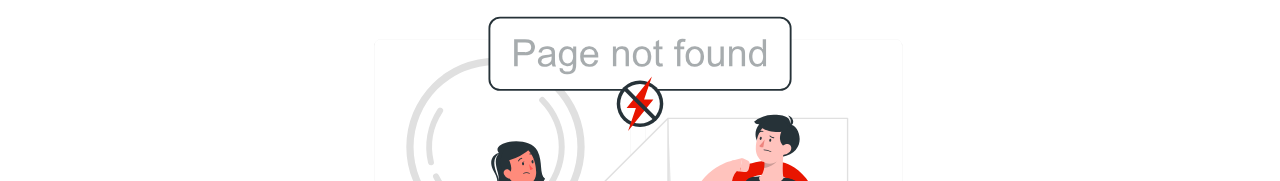
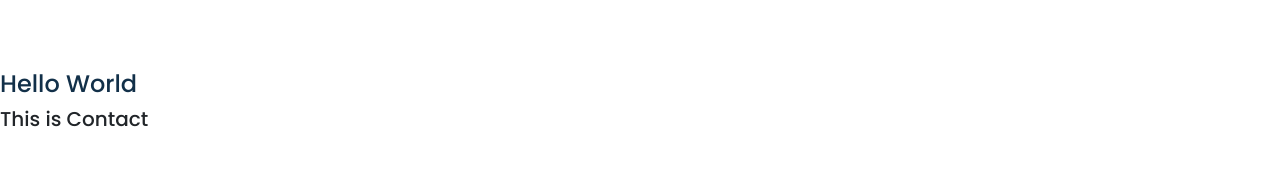
Before and after one commit to wawanneutron/tokobangunan, a Vue app: page /contact in a window 1280 px wide. Shown: the part 180-361 px from the top of the page. Built offline with nearby package versions, Linux system fonts and the light colour scheme; no server answers; what vue-sweetalert2 would draw is missing.

Commit message:
add new page contact and about

```diff
--- a/src/router/index.js
+++ b/src/router/index.js
@@ -71,6 +71,16 @@ const routes = [
     name: "login",
     component: () => import("@/views/auth/Login.vue"),
   },
+   {
+    path: "/about",
+    name: "about",
+    component: () => import("@/views/About.vue"),
+  },
+   {
+    path: "/contact",
+    name: "contact",
+    component: () => import("@/views/Contact.vue"),
+  },
 ];
 
 // create router
--- /dev/null
+++ b/src/views/About.vue
@@ -0,0 +1,6 @@
+<template>
+  <div style="margin-top: 100px">
+    <h1>Hello World</h1>
+    <h5>This is About</h5>
+  </div>
+</template>
--- /dev/null
+++ b/src/views/Contact.vue
@@ -0,0 +1,6 @@
+<template>
+  <div style="margin-top: 100px">
+    <h1>Hello World</h1>
+    <h5>This is Contact</h5>
+  </div>
+</template>
```
